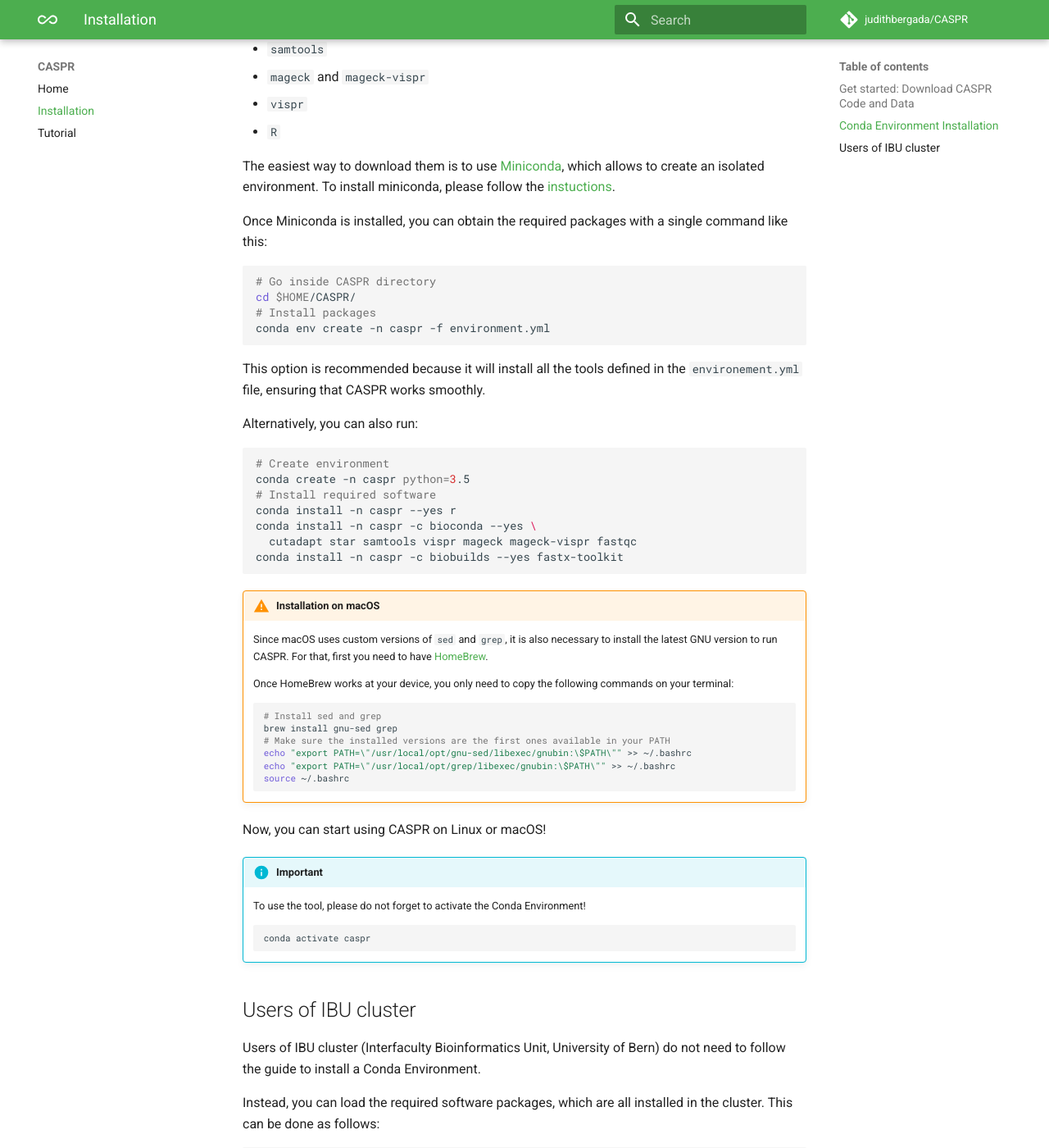
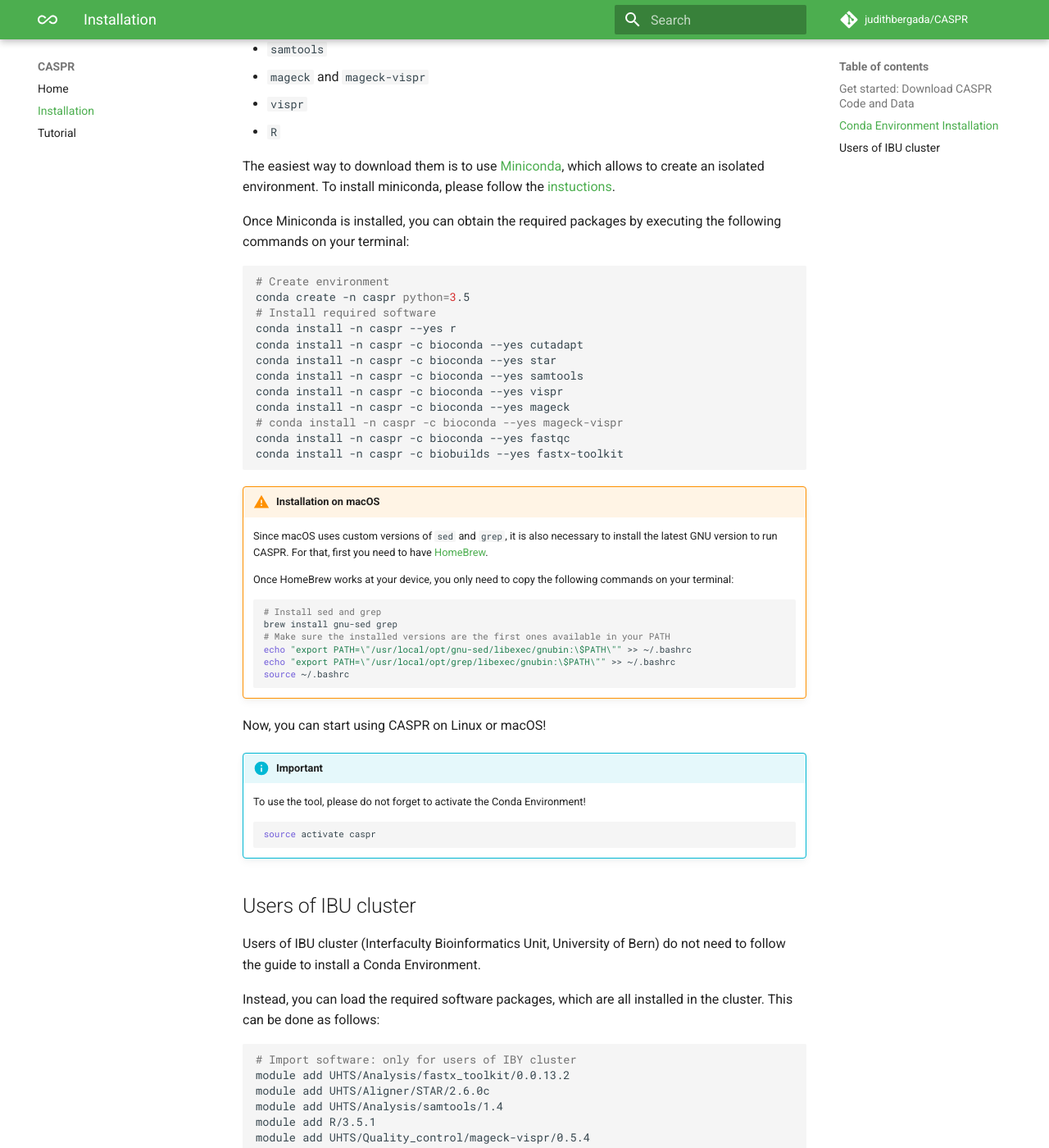
Before and after one commit to judithbergada/CASPR, an MkDocs documentation site: the page built from docs/pages/installation.md, in a window 1280 px wide and 1400 px high, scrolled down 826 px. Shown: the whole window at 82% size. Built offline with MkDocs 1.6.1 and Material for MkDocs 9.7.7, drawn with Linux system fonts in a browser that asks for light colours; comment, search, counter and statistics services are not loaded.

Commit message:
Update documentation

````diff
--- a/docs/mkdocs.yml
+++ b/docs/mkdocs.yml
@@ -27,6 +27,7 @@ theme:
 markdown_extensions:
   - admonition
   - pymdownx.superfences
+  - codehilite
 
 # Customization
 extra:
--- a/docs/pages/installation.md
+++ b/docs/pages/installation.md
@@ -46,28 +46,21 @@ The easiest way to download them is to use
 isolated environment. To install miniconda, please follow the
 [instuctions](https://conda.io/projects/conda/en/latest/user-guide/install/index.html).
 
-Once Miniconda is installed, you can obtain the required packages with a single
-command like this:
-
-```bash
-# Go inside CASPR directory
-cd $HOME/CASPR/
-# Install packages
-conda env create -n caspr -f environment.yml
-```
-
-This option is recommended because it will install all the tools defined in the
-`environement.yml` file, ensuring that CASPR works smoothly.
-
-Alternatively, you can also run:
+Once Miniconda is installed, you can obtain the required packages by executing
+the following commands on your terminal:
 
 ```bash
 # Create environment
 conda create -n caspr python=3.5
 # Install required software
 conda install -n caspr --yes r
-conda install -n caspr -c bioconda --yes \
-  cutadapt star samtools vispr mageck mageck-vispr fastqc
+conda install -n caspr -c bioconda --yes cutadapt
+conda install -n caspr -c bioconda --yes star
+conda install -n caspr -c bioconda --yes samtools
+conda install -n caspr -c bioconda --yes vispr
+conda install -n caspr -c bioconda --yes mageck
+# conda install -n caspr -c bioconda --yes mageck-vispr
+conda install -n caspr -c bioconda --yes fastqc
 conda install -n caspr -c biobuilds --yes fastx-toolkit
 ```
 
@@ -97,7 +90,7 @@ Now, you can start using CASPR on Linux or macOS!
     To use the tool, please do not forget to activate the Conda Environment!
 
     ```bash
-    conda activate caspr
+    source activate caspr
     ```
 
 
````
Also changed, not shown: docs/pages/tutorial.md (+1 -1 lines).
